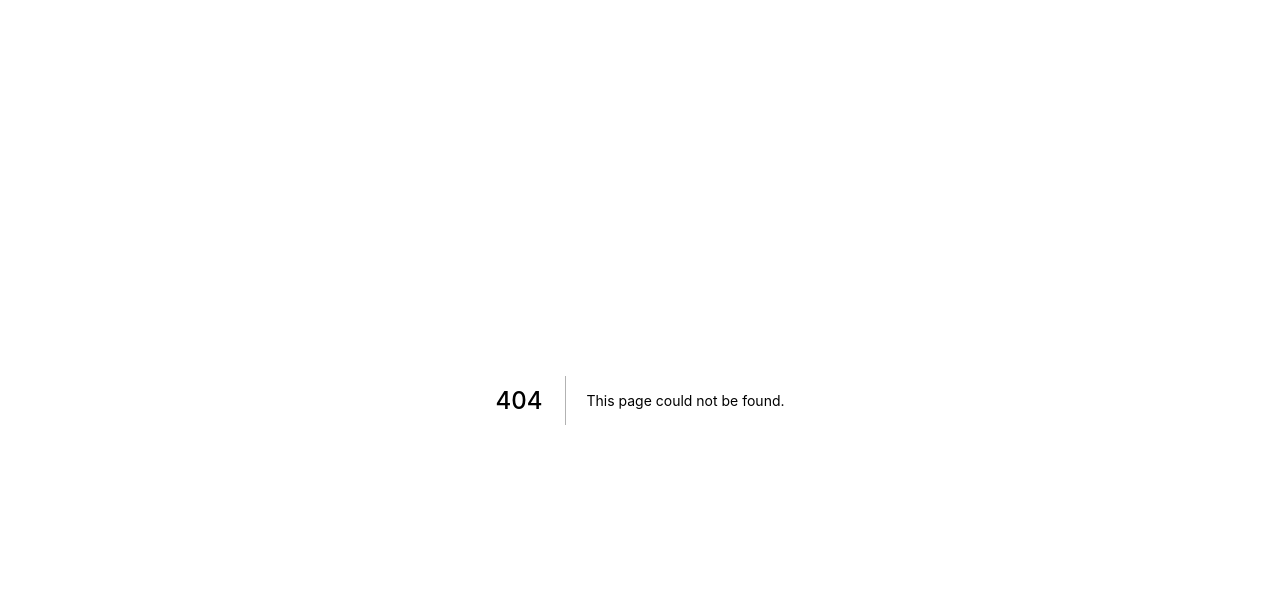
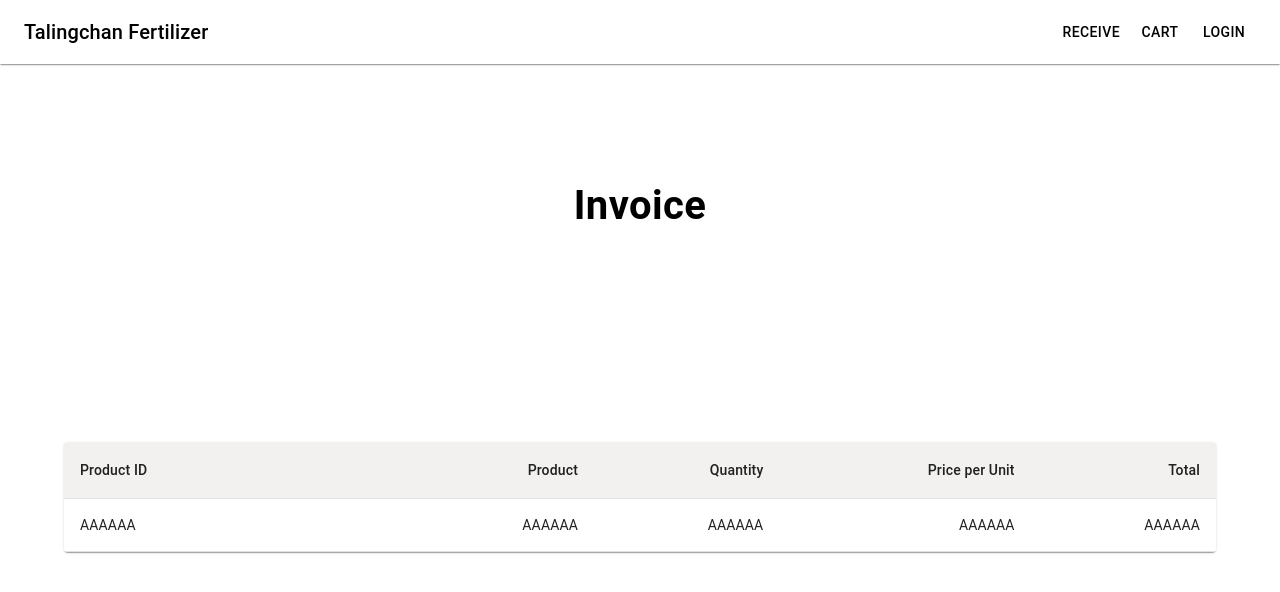
Before and after one commit to Yong509/talingchan-frontend, a Next.js app: page /invoice in a window 1280 px wide. Before the commit this address had no page. Shown: the top 592 px of the page. Built offline with nearby package versions, Linux system fonts and the light colour scheme.

Commit message:
adding invoice table

```diff
--- a/components/common/custom_table.tsx
+++ b/components/common/custom_table.tsx
@@ -23,6 +23,7 @@ interface customTableProps {
   customer?: string;
   onOpen?: (id: number) => void;
   onDelete?: (product: string) => void;
+  onOrder?: (order: Array<Array<string>>) => void;
 }
 
 const CustomTable: React.FC<customTableProps> = (props: customTableProps) => {
@@ -75,6 +76,9 @@ const CustomTable: React.FC<customTableProps> = (props: customTableProps) => {
                   <Button
                     type="submit"
                     variant="contained"
+                    onClick={() => {
+                      props.onOrder?.(props.data!);
+                    }}
                     sx={{
                       width: {
                         xs: "75px",
--- /dev/null
+++ b/model/invoice_model.ts
@@ -0,0 +1,5 @@
+export interface InvoiceModel {
+  status: string;
+  customerId: number;
+  employeeId: number;
+}
--- a/pages/cart/index.tsx
+++ b/pages/cart/index.tsx
@@ -11,10 +11,11 @@ import axios from "axios";
 import CustomAppBar from "components/common/custom_app_bar";
 import CustomDialog from "components/common/custom_dialog";
 import CustomTable from "components/common/custom_table";
-import { getCookie } from "cookies-next";
+import { getCookie, setCookie } from "cookies-next";
 import { data } from "cypress/types/jquery";
 import { CartModel } from "model/cart_model";
 import { CustomerModel } from "model/customer";
+import { InvoiceModel } from "model/invoice_model";
 import { ProductPayload } from "model/product_model";
 import { GetServerSideProps, NextPage } from "next";
 import router from "next/router";
@@ -46,6 +47,12 @@ const CartIndexPage: NextPage<productProps> = ({ dataProduct }) => {
   const [errorOpen, setErrorOpen] = useState(false);
   const [productName, setProductName] = useState<string>();
   const [openDialog, setOpenDialog] = useState<boolean>(false);
+  const [openConfirmDialog, setOpenConfirmDialog] = useState<boolean>(false);
+  const [cartOrder, setCartOrder] = useState<Array<Array<string>>>([[]]);
+
+  useState(() => {
+    setCookie("temp", dataProduct);
+  });
 
   const {
     register,
@@ -97,6 +104,18 @@ const CartIndexPage: NextPage<productProps> = ({ dataProduct }) => {
     }
   };
 
+  const handleCreateInvoice = async (cartOrderData: Array<Array<string>>) => {
+    let invoiceData: InvoiceModel = {
+      status: "Ordering",
+      customerId: 0,
+      employeeId: 1,
+    };
+
+    invoiceData.customerId = searchCustomer!.id;
+
+    console.log("invoice create ", invoiceData);
+  };
+
   return (
     <>
       <div className="bg-white">
@@ -136,6 +155,12 @@ const CartIndexPage: NextPage<productProps> = ({ dataProduct }) => {
           <CustomTable
             deleteAble={true}
             total={true}
+            onOrder={(data) => {
+              if (searchCustomer != undefined || searchCustomer) {
+                setOpenConfirmDialog(true);
+                setCartOrder(data);
+              }
+            }}
             onDelete={(product) => {
               setProductName(product);
               setOpenDialog(true);
@@ -250,6 +275,27 @@ const CartIndexPage: NextPage<productProps> = ({ dataProduct }) => {
             setOpenDialog(false);
           }}
         />
+
+        <CustomDialog
+          title={{
+            text: `Confirme Order`,
+            color: "black",
+          }}
+          content={`Are you sure you want to order?`}
+          open={openConfirmDialog}
+          cancelButton={{ text: "cancel", fontColor: "black" }}
+          confirmButton={{
+            text: "confirm",
+            color: "#F26161",
+            fontColor: "white",
+          }}
+          onConfirm={() => {
+            handleCreateInvoice(cartOrder);
+          }}
+          onCancel={() => {
+            setOpenDialog(false);
+          }}
+        />
       </div>
     </>
   );
--- a/pages/index.tsx
+++ b/pages/index.tsx
@@ -11,7 +11,7 @@ import { LotPayload } from "model/lot_model";
 import { UnitPayload } from "model/unit_model";
 import { useRouter } from "next/router";
 import { CartModel } from "model/cart_model";
-import { setCookie } from "cookies-next";
+import { getCookie, setCookie } from "cookies-next";
 
 interface pageProps {
   data?: Array<ProductPayload>;
@@ -78,9 +78,7 @@ const Home: NextPage = (props: pageProps) => {
   const [errorOpen, setErrorOpen] = useState(false);
   const [addProduct, setAddProduct] = useState<CartModel>();
 
-  console.log(selectProduct);
   setCookie("selectProductCookies", JSON.stringify(selectProduct));
-
   const showData = () => {
     const data = props.data?.map((item, index) => {
       if (
--- /dev/null
+++ b/pages/invoice/index.tsx
@@ -0,0 +1,63 @@
+import { Typography } from "@mui/material";
+import CustomAppBar from "components/common/custom_app_bar";
+import CustomTable from "components/common/custom_table";
+import router from "next/router";
+
+const InvoicePage = () => {
+  return (
+    <>
+      <div className="bg-white">
+        <div className="w-full">
+          <CustomAppBar
+            title="Talingchan Fertilizer"
+            button={[
+              { buttonTitle: "Receive", onClick: () => {} },
+              {
+                buttonTitle: "Cart",
+                onClick: (e) => {
+                  e.preventDefault();
+                  router.push("/cart/");
+                },
+              },
+              { buttonTitle: "Login", onClick: () => {} },
+            ]}
+            id={"HomeAppBar"}
+          />
+        </div>
+        <div className="pt-44">
+          {" "}
+          <Typography
+            id="cart_title"
+            gutterBottom
+            component="div"
+            align="center"
+            sx={{
+              fontWeight: "650",
+              fontSize: "2.5rem",
+              color: "black",
+            }}
+          >
+            Invoice
+          </Typography>
+        </div>
+      </div>
+      <div className="pt-24">
+        <div className="pt-24 md:px-16 px-4">
+          <CustomTable
+            total={false}
+            tableHead={[
+              { title: "Product ID", style: "" },
+              { title: "Product", style: "w-80" },
+              { title: "Quantity", style: "" },
+              { title: "Price per Unit", style: "" },
+              { title: "Total", style: "" },
+            ]}
+            data={[["AAAAAA", "AAAAAA", "AAAAAA", "AAAAAA", "AAAAAA"]]}
+          />
+        </div>
+      </div>
+    </>
+  );
+};
+
+export default InvoicePage;
```
Also changed, not shown: model/invoice_detail_model.ts (added, +7 -0 lines).
